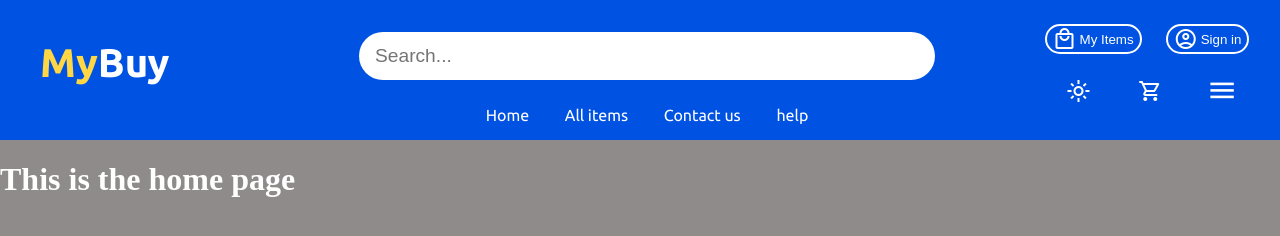
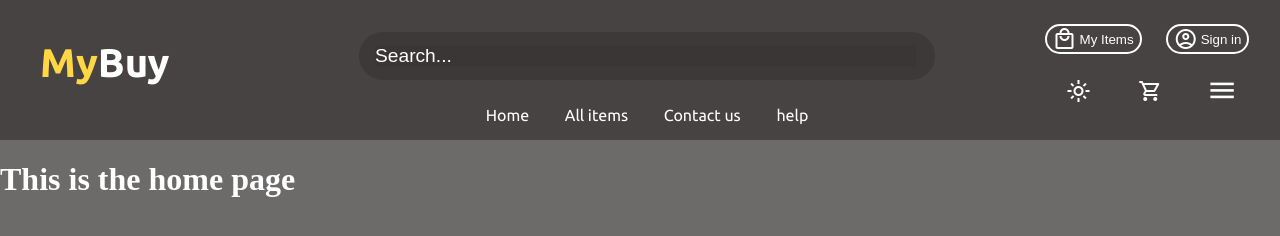
Before and after one commit to shiyada777/ecommerce_site, a plain HTML site: page index.html in a window 1280 px wide. Both pictures are taken after a click on the button "dark_mode". Drawn offline with nearby package versions, Linux system fonts and the light colour scheme.

Commit message:
darkmode style

```diff
--- a/style.css
+++ b/style.css
@@ -1,120 +1,145 @@
 @import url('https://fonts.googleapis.com/css2?family=Poppins:ital,wght@0,100;0,200;0,300;0,400;0,500;0,600;0,700;0,800;0,900;1,100;1,200;1,300;1,400;1,500;1,600;1,700;1,800;1,900&family=Ubuntu:ital,wght@0,300;0,400;0,500;0,700;1,300;1,400;1,500;1,700&display=swap');
 
-body{
+:root{
+    --bg-color:rgba(58, 54, 54, 0.737);
+    --text-color:white;
+
+}
+body {
     width: 100%;
     margin: 0%;
     padding: 0%;
 
 }
+
 /* navigation bar  */
-#navigationBar{
+#navigationBar {
     display: flex;
     justify-content: space-between;
     font-family: 'Ubuntu', sans-serif;
     /* border: 3px solid black; */
-   height:auto;
+    height: auto;
     width: 100%;
     margin: 0%;
     padding: 0%;
     background-color: #0053E2;
 
 }
-#logo{
-    font-size:40px;
+
+/* logo section  */
+
+#logo {
+    font-size: 40px;
     font-weight: 800;
     margin: 2.5rem;
 
 
 }
-.my{
+
+.my {
     color: rgb(255, 214, 67);
 }
-#middle{
+
+/* middle nav section  */
+
+#middle {
     margin-left: 2.5rem;
     display: grid;
     place-items: center;
 }
-#navigationLinks{
+
+#navigationLinks {
     margin-top: 10px;
-    margin-bottom:1rem;
+    margin-bottom: 1rem;
 
 }
-#menu{
-     /* margin-left: 2rem; */
-    margin-top: 1rem;
 
-
-}
-.navLinks{
+.navLinks {
     margin: 1rem;
 
 }
-#SearchBar{
+
+#SearchBar {
     padding-left: 1rem;
     font-size: larger;
     height: 3rem;
     width: 36rem;
     border-radius: 25px;
     border: none;
-    margin-top: 2rem;margin-bottom: 1rem;
+    margin-top: 2rem;
+    margin-bottom: 1rem;
 
 }
 
-
-a{
+a {
 
     color: white;
     text-decoration: none;
 
 }
-a:hover{
+
+a:hover {
     text-decoration: underline;
     /* background-color: #0543ad; */
     border-radius: 10px;
 }
-.navLinks:hover{
 
-}
 
-#right{
+/* right nav section  */
+#right {
     margin-right: 1.5rem;
     margin-top: 1rem;
 
 }
-#darkModeButton{}
 
-#light{
-    display: none;
+#menu {
+    /* margin-left: 2rem; */
+    margin-top: 1rem;
 }
-#dark{
-display: inline;
+
+/* darmode button  */
+
+.darkMode {
+    color: var(--text-color);
+    background:var(--bg-color)
 }
-.darkMode{
-    color: white;
-    background: rgba(87, 81, 81, 0.668);
+.darkMode #SearchBar {
+    color: var(--text-color);
+    background:var(--bg-color);
+}
+.darkMode #SearchBar::placeholder {
+    color: var(--text-color);
+    background:var(--bg-color);
+}
+
+.darkMode #navigationBar{
+      color: var(--text-color);
+    background:var(--bg-color);
 }
 
 
 
+#light {
+    display: none;
+}
 
+#dark {
+    display: inline;
+}
 
-
-#ShoppingCartButton{
-
-}
-#menuButton{
+#menuButton {
     transform: scale(1.3);
     margin-left: 1rem;
 
 }
 
-#upRightSide{
+#upRightSide {
     display: flex;
     gap: 1.5rem;
     margin-bottom: -0.5rem;
 }
 
-#signIn{
+#signIn {
     display: flex;
     gap: 3px;
     margin-top: 8px;
@@ -123,7 +148,7 @@ border-radius: 15px;
     place-items: center;
 }
 
-#myItems{
+#myItems {
     display: flex;
     gap: 3px;
     margin-top: 8px;
@@ -132,14 +157,15 @@ border-radius: 15px;
     place-items: center;
 }
 
-.navbutton{
+.navbutton {
     color: white;
     background: transparent;
     border: none;
 
 
 }
-.navbutton:hover{
+
+.navbutton:hover {
     cursor: pointer;
     text-decoration: underline;
 
```
Also changed, not shown: index.html (+0 -3 lines), script.js (line endings or trailing spaces). Lines whose indentation alone changed are shown as unchanged.
